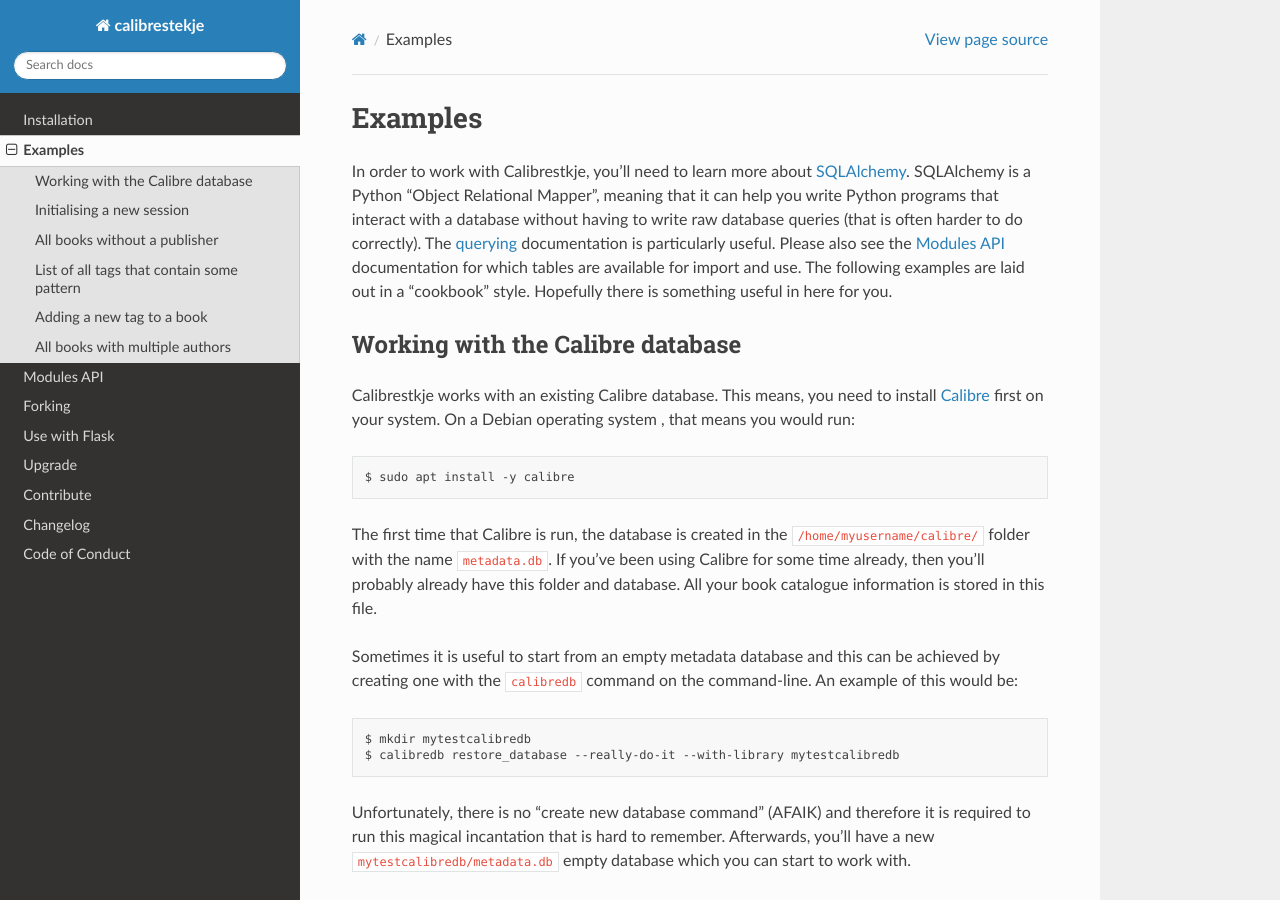
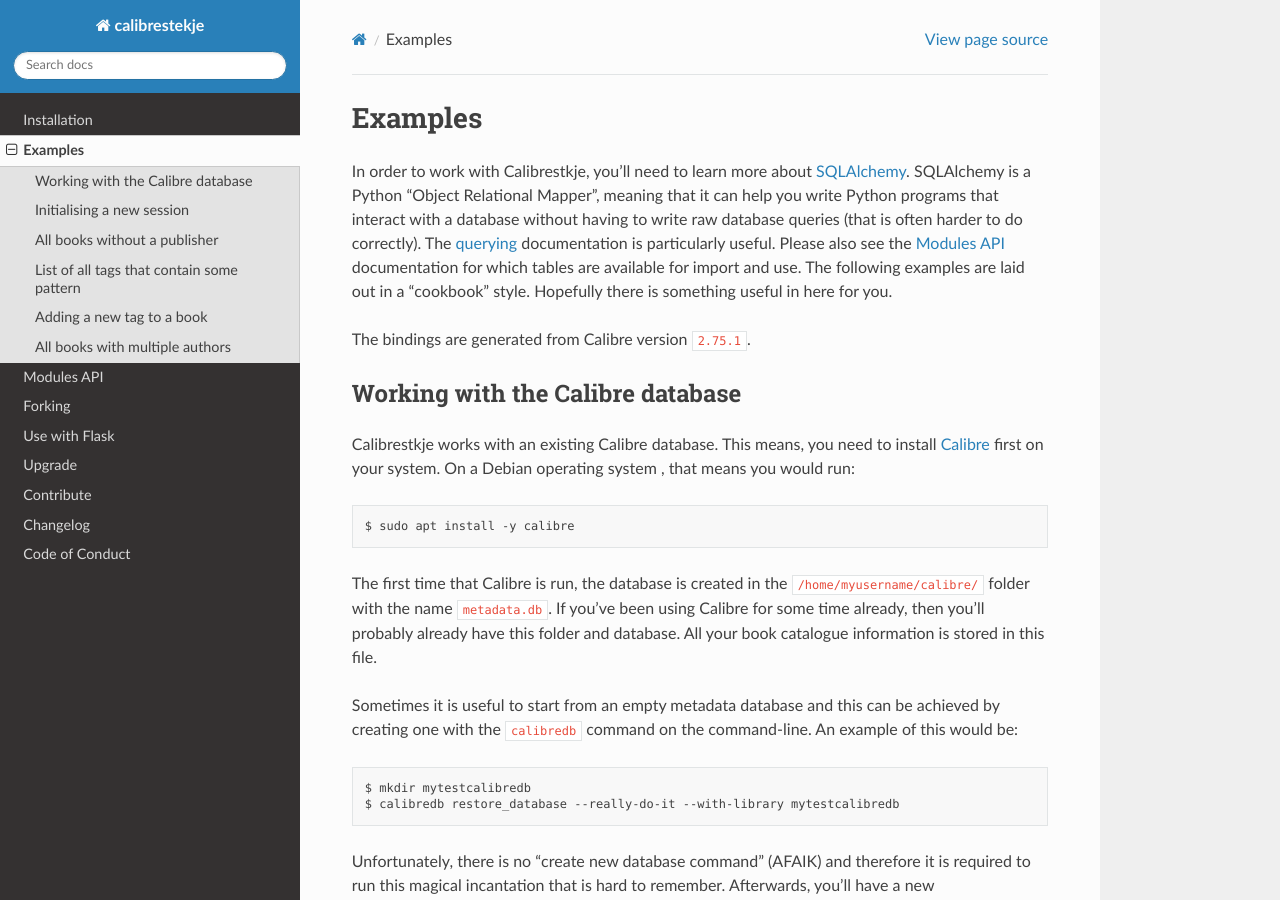
Before and after one commit to decentral1se/calibrestekje, a Sphinx documentation site: the page built from docs/source/examples.rst, in a window 1280 px wide and 900 px high. Built offline with Sphinx 7.4.7 and the Read the Docs theme 2.0.0, drawn with Linux system fonts in a browser that asks for light colours.

Commit message:
Add version

```diff
--- a/docs/source/examples.rst
+++ b/docs/source/examples.rst
@@ -12,6 +12,8 @@
 :ref:`modules_api` documentation for which tables are available for import and
 use. The following examples are laid out in a "cookbook" style. Hopefully there
 is something useful in here for you.
+
+The bindings are generated from Calibre version ``2.75.1``.
 
 .. _SQLAlchemy: https://docs.sqlalchemy.org/en/13/
 .. _querying: https://docs.sqlalchemy.org/en/13/orm/tutorial.html#querying
```
